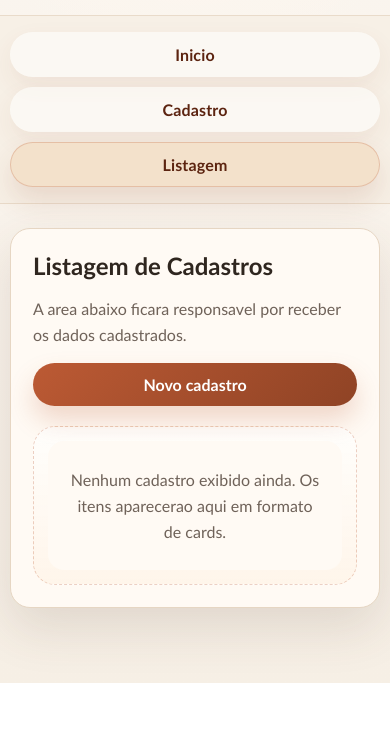
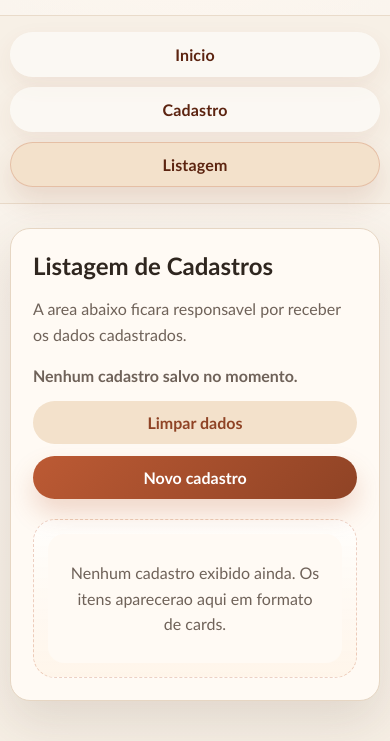
Before and after one commit to pribeiroms/ativ_pratica_1_tecweb, a website built with Vite: page minha_aplicacao/listagem.html in a window 390 px wide. Shown: the part 161-902 px from the top of the page. Before the commit the page ends 844 px from the top, so only its background shows below. Built offline with nearby package versions, Linux system fonts and the light colour scheme.

Commit message:
Armazenamento

```diff
--- a/minha_aplicacao/listagem.html
+++ b/minha_aplicacao/listagem.html
@@ -34,6 +34,10 @@
         </p>
 
         <div class="toolbar">
+          <p class="list-summary" id="lista-resumo" aria-live="polite"></p>
+          <button class="button-link secondary" id="limpar-cadastros" type="button">
+            Limpar dados
+          </button>
           <a class="button-link" href="./cadastro.html">Novo cadastro</a>
         </div>
 
--- a/minha_aplicacao/pages.css
+++ b/minha_aplicacao/pages.css
@@ -264,6 +264,12 @@ button:hover {
   margin-bottom: 20px;
 }
 
+.list-summary {
+  margin: 0;
+  color: var(--muted);
+  font-weight: 700;
+}
+
 #lista-cadastros {
   min-height: 180px;
   margin: 0;
@@ -392,6 +398,10 @@ tr:last-child td {
     align-items: stretch;
   }
 
+  .list-summary {
+    text-align: center;
+  }
+
   .toolbar .button-link,
   .actions button,
   .actions .button-link {
--- a/minha_aplicacao/src/script.js
+++ b/minha_aplicacao/src/script.js
@@ -10,12 +10,15 @@ const state = {
 
 const form = document.querySelector("#cadastro-form");
 const lista = document.querySelector("#lista-cadastros");
+const resumoLista = document.querySelector("#lista-resumo");
+const limparCadastrosButton = document.querySelector("#limpar-cadastros");
 
 if (form) {
   setupFormulario();
 }
 
 if (lista) {
+  setupListagem();
   renderLista();
 }
 
@@ -52,13 +55,24 @@ function setupFormulario() {
       email: state.form.email,
     };
 
-    state.usuarios.push(novoUsuario);
-    saveUsuarios();
+    addUsuario(novoUsuario);
     form.reset();
     state.form.nome = "";
     state.form.email = "";
     renderErrors({});
     setFormMessage("Cadastro realizado com sucesso.", "success");
+  });
+}
+
+function setupListagem() {
+  if (!limparCadastrosButton) {
+    return;
+  }
+
+  limparCadastrosButton.addEventListener("click", () => {
+    state.usuarios = [];
+    saveUsuarios();
+    renderLista();
   });
 }
 
@@ -125,6 +139,10 @@ function setFormMessage(message, type) {
 }
 
 function renderLista() {
+  if (!lista) {
+    return;
+  }
+
   lista.innerHTML = "";
 
   state.usuarios.forEach((usuario) => {
@@ -137,6 +155,9 @@ function renderLista() {
     `;
     lista.appendChild(item);
   });
+
+  updateResumoLista();
+  updateListagemActions();
 }
 
 function loadUsuarios() {
@@ -158,6 +179,31 @@ function saveUsuarios() {
   localStorage.setItem(STORAGE_KEY, JSON.stringify(state.usuarios));
 }
 
+function addUsuario(usuario) {
+  state.usuarios.push(usuario);
+  saveUsuarios();
+}
+
+function updateResumoLista() {
+  if (!resumoLista) {
+    return;
+  }
+
+  const totalCadastros = state.usuarios.length;
+  resumoLista.textContent =
+    totalCadastros === 0
+      ? "Nenhum cadastro salvo no momento."
+      : `${totalCadastros} cadastro(s) armazenado(s) em memoria e no navegador.`;
+}
+
+function updateListagemActions() {
+  if (!limparCadastrosButton) {
+    return;
+  }
+
+  limparCadastrosButton.disabled = state.usuarios.length === 0;
+}
+
 function isValidEmail(email) {
   return /^[^\s@]+@[^\s@]+\.[^\s@]+$/.test(email);
 }
```
